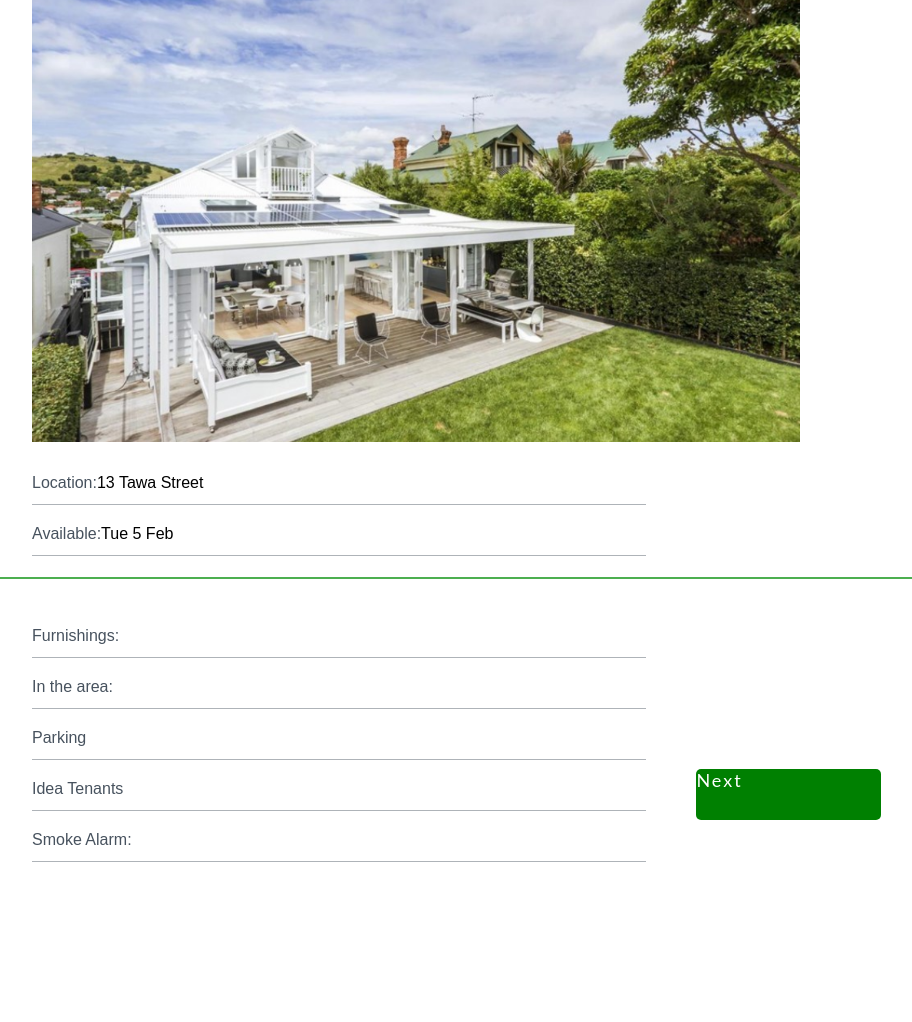
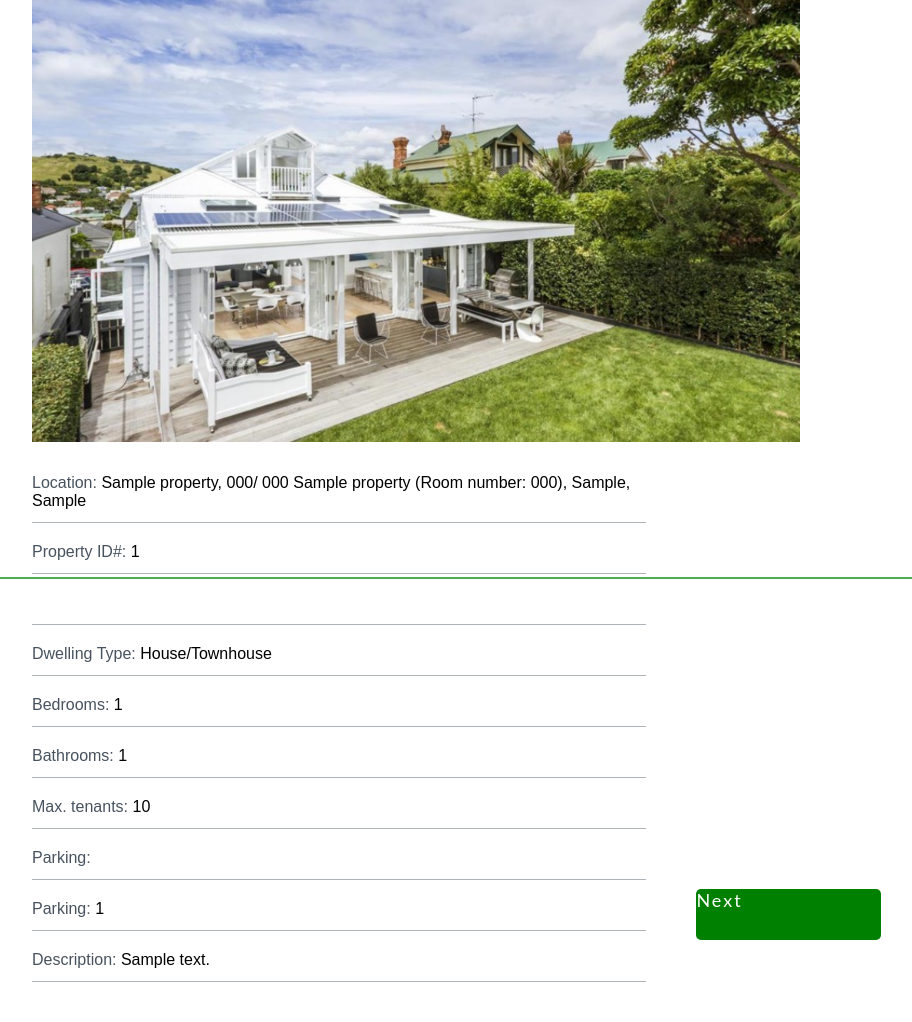
Before and after one commit to fionakc/RentWiz2019, a Django app: page /apply/1 in a window 1280 px wide. Shown: the part 179-1201 px from the top of the page, without its empty margins (224-1136 px from the left). Before the commit the page ends 1041 px from the top, so only its background shows below. Run offline with Django 3.2, Linux system fonts and the light colour scheme; tables that the repository leaves empty hold one stand-in row (values such as "Sample post"); some libraries are stand-ins or nearby versions.

Commit message:
Added DB info to apply page

```diff
--- a/tenant_application/templates/apply.html
+++ b/tenant_application/templates/apply.html
@@ -31,22 +31,50 @@
         </div>
         <div class="rentalBlock--description">
             <ul class="rentalBlock--description__list">
-                <li><span>Location:</span>13 Tawa Street</li>
-                <li><span>Available:</span>Tue 5 Feb</li>
-                <li><span>Property ID#:</span>GCG892</li>
-                <li><span>Furnishings:</span></li>
-                <li><span>In the area:</span></li>
-                <li><span>Parking</span></li>
-                <li><span>Idea Tenants</span></li>
-                <li><span>Smoke Alarm:</span></li>
+                <li><span>Location: </span>{% if queryset.building_name %}{{ queryset.building_name }},{% endif %}
+                    {% if queryset.unit_number %}{{ queryset.unit_number }}/{% endif %}
+                    {{ queryset.house_number }} {{ queryset.street_name }}{% if queryset.room_number %} (Room number: {{ queryset.room_number }}){% endif %},
+                    {% if queryset.suburb %}{{ queryset.suburb }}{% endif %}, {% if queryset.city %}{{ queryset.city }}{% endif %}
+                </li>
+            {% if queryset.tenancy_services_id %}
+                <li><span>Property ID#: </span>{{ queryset.tenancy_services_id }}</li> {# Tenancy services ID? #}
+            {% endif %}
+{#            Available : FK with listing table?#}
+            <li><span>Available: </span></li>
+            {% if queryset.dwelling_type %}
+                <li><span>Dwelling Type: </span>{{ queryset.dwelling_type}}</li>
+            {% endif %}
+            {% if queryset.bedrooms %}
+                <li><span>Bedrooms: </span>{{ queryset.bedrooms}}</li>
+            {% endif %}
+            {% if queryset.bathrooms %}
+                <li><span>Bathrooms: </span>{{ queryset.bathrooms}}</li>
+            {% endif %}
+            {% if queryset.tenant_capacity %}
+                <li><span>Max. tenants: </span>{{ queryset.tenant_capacity}}</li>
+            {% endif %}
+            {% if queryset.car_spaces %}
+                <li><span>Parking: {% if queryset.car_spaces == 0 %}</span>None</li>{% else %}
+                <li><span>Parking: </span>{{ queryset.car_spaces }}</li>{% endif %}
+            {% endif %}
+            {% if queryset.description %}
+                <li><span>Description: </span>{{ queryset.description}}</li>
+            {% endif %}
+
+{#            Things to add to DB#}
+{#                <li><span>Furnishings:</span></li>#}
+{#                <li><span>In the area:</span></li>#}
+{#                <li><span>Ideal Tenants: </span></li>#}
+{#                <li><span>Smoke Alarm: </span></li>#}
 
             </ul>
             <div class="rentalBlock--nextBtn">
+{#                <a class="nextButton" href="{% url 'addTenants' %}">Next</a>#}
                 <a class="nextButton" href="{% url 'addTenants' %}">Next</a>
 {% comment %}
               <Link to="/adultprofile">
                 <button class="nextButton">Next</button> {% endcomment %}
-              </Link>
+{#              </Link>#}
             </div>
 
         </div>
--- a/tenant_application/views.py
+++ b/tenant_application/views.py
@@ -1,21 +1,25 @@
 from django.shortcuts import render
 from property_listing.models import Property;
 
-# Create your views here.
+
 def apply(request, id):
     qset = Property.objects.get(id=id)
     context = {'queryset': qset,
                }
     return render(request, 'apply.html', context)
 
+
 def addTenants(request):
     return render(request, 'addTenants.html')
+
 
 def addMoreT(request):
     return render(request, 'addMoreT.html')
 
+
 def conditions(request):
     return render(request, 'conditions.html')
 
+
 def confirmation(request):
     return render(request, 'confirmation.html')
```
